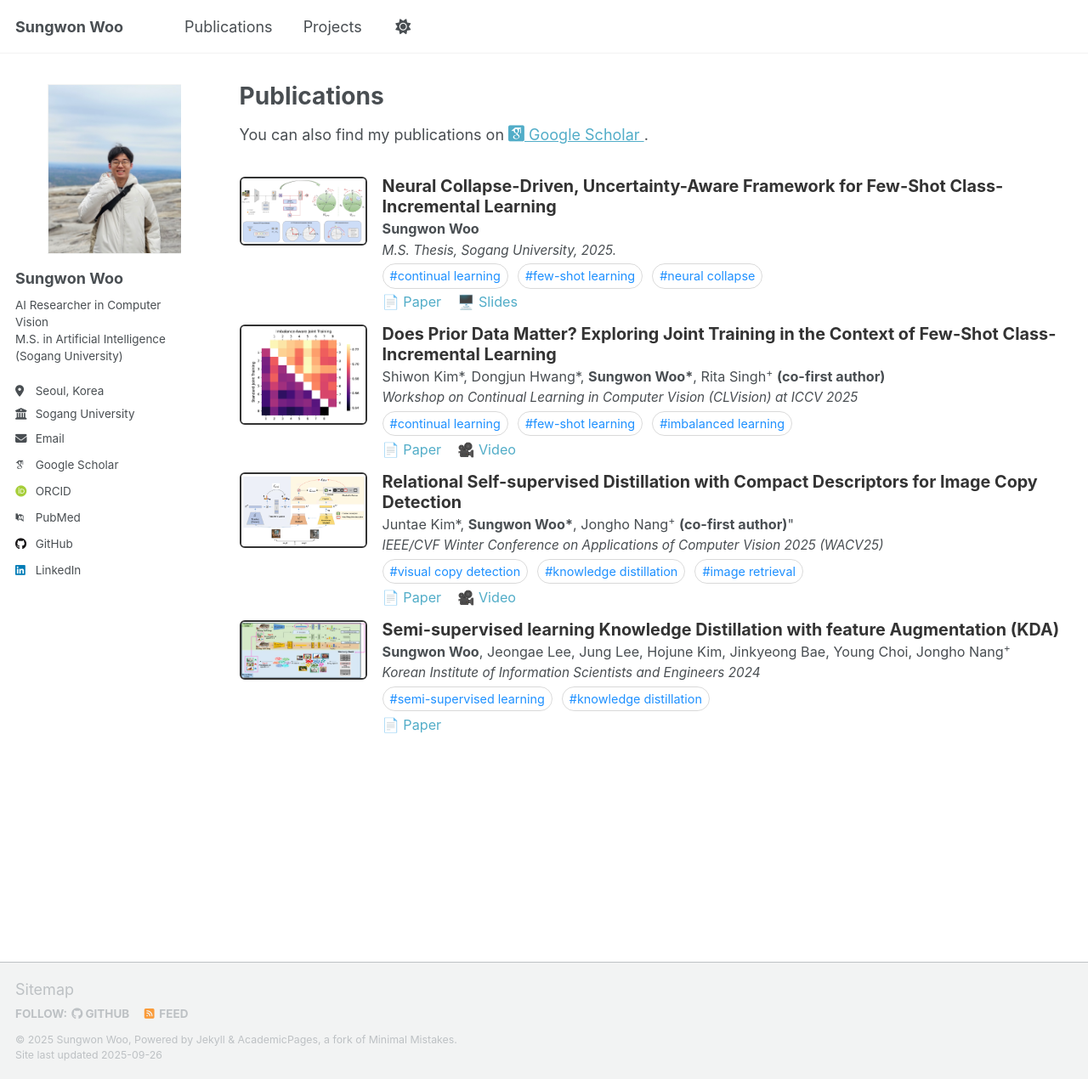
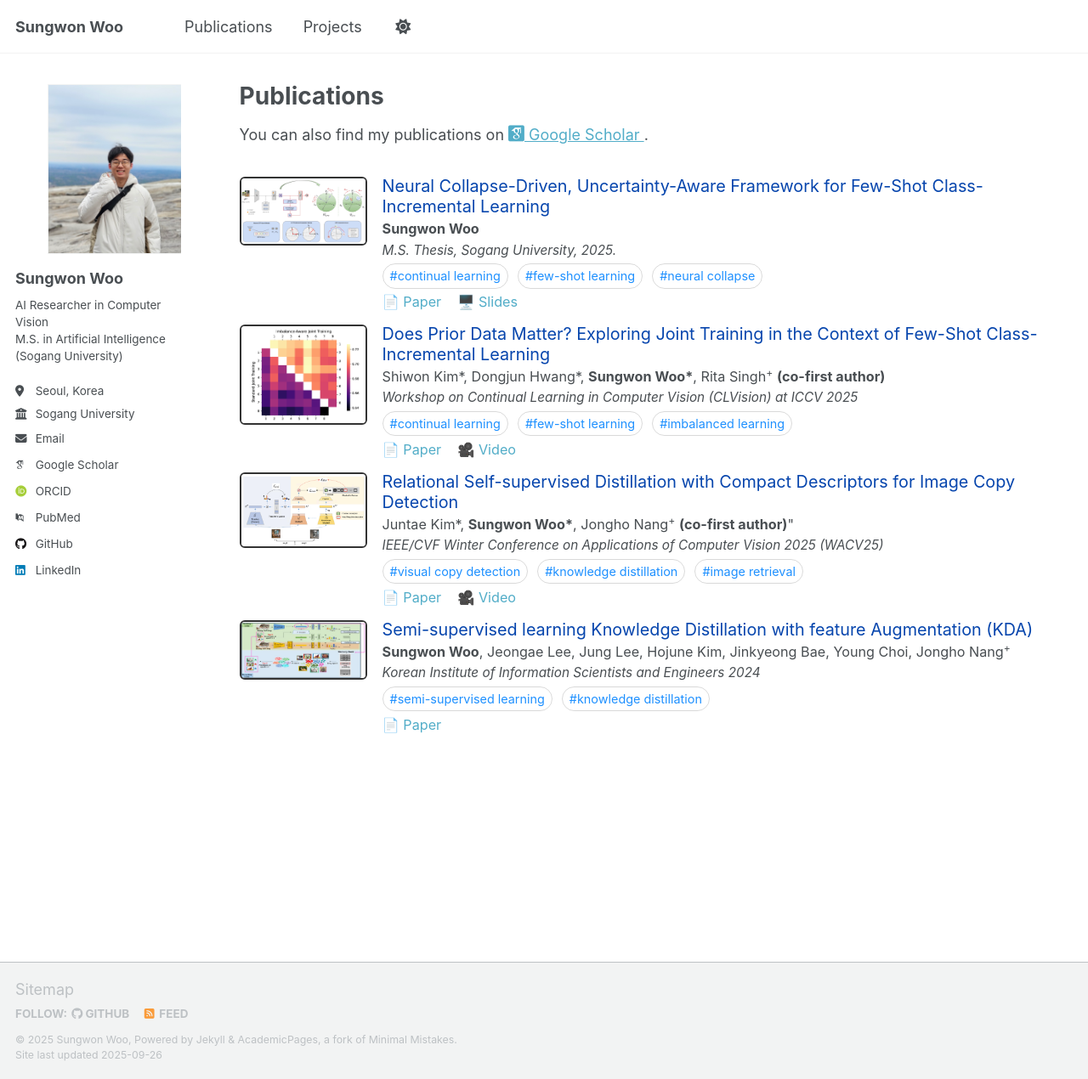
Before and after one commit to sungwon-woo/sungwon-woo.github.io, a Jekyll site: the page built from _pages/publications.html, in a window 1280 px wide and 1270 px high. Shown: the whole window at 85% size. Built offline with Jekyll 4.4.1, drawn with Linux system fonts in a browser that asks for light colours; some web fonts are replaced; a script that is not in the unit is left out.

Commit message:
edit main page

```diff
--- a/_includes/custom-project.html
+++ b/_includes/custom-project.html
@@ -7,7 +7,7 @@
 
     <!-- Right: Content -->
     <div>
-        <h3 style="margin-top: 0; margin-bottom: 0.1rem; font-size: 1.1em; color:#333333;">
+        <h3 style="margin-top: 0; margin-bottom: 0.1rem; font-size: 1.1em; color:#0645AD; font-weight: normal;">
             {{ post.title }}
           </h3>
 
--- a/_includes/custom-publication.html
+++ b/_includes/custom-publication.html
@@ -7,7 +7,7 @@
 
     <!-- Right: Content -->
     <div>
-      <h3 style="margin-top: 0; margin-bottom: 0.1rem; font-size: 1.1em; color:#333333;">
+      <h3 style="margin-top: 0; margin-bottom: 0.1rem; font-size: 1.1em; color:#0645AD; font-weight: normal;">
         {{ post.title }}
       </h3>
 
```
